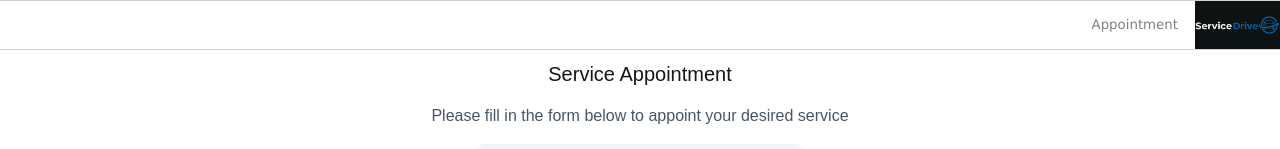
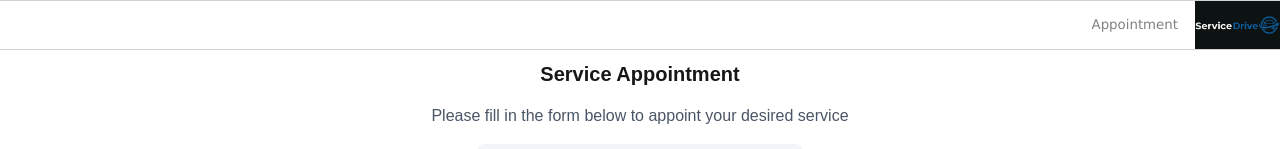
Before and after one commit to Serfloodious/servicedrive-frontend, a Next.js app: page /appointment in a window 1280 px wide. Shown: the top 149 px of the page. Built offline with nearby package versions, Linux system fonts and the light colour scheme.

Commit message:
Update Appointment page title style to bold

```diff
--- a/src/app/appointment/page.tsx
+++ b/src/app/appointment/page.tsx
@@ -3,7 +3,7 @@ import DateAppointment from "@/components/DateAppointment";
 export default function Appointment() {
     return (
         <main className="w-[100%] flex flex-col items-center space-y-4">
-            <div className="text-xl font-medium">Service Appointment</div>
+            <div className="text-xl font-bold">Service Appointment</div>
             <div className="text-md text-left text-gray-600">
                 Please fill in the form below to appoint your desired service
             </div>
```
